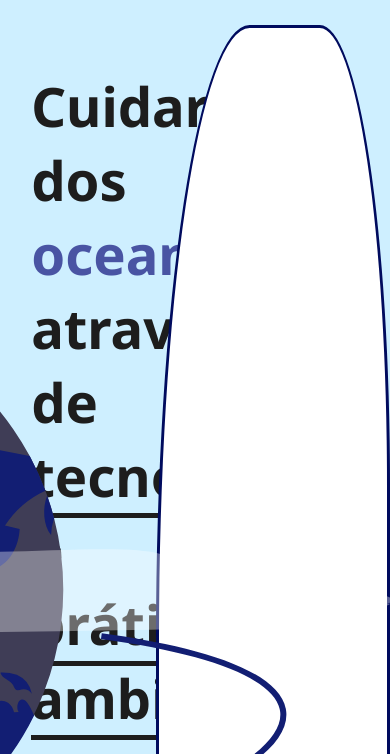
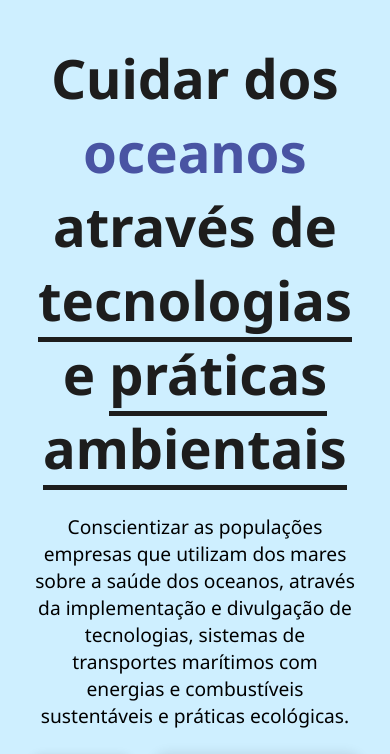
Before and after one commit to yRaffa/GS-2024_FrontEnd-e-WebDevelopment, a plain HTML site: page index.html in a window 390 px wide. Shown: the part 55-809 px from the top of the page. Drawn offline with nearby package versions, Linux system fonts and the light colour scheme.

Commit message:
Update inicio.css

```diff
--- a/src/styles/inicio.css
+++ b/src/styles/inicio.css
@@ -64,7 +64,7 @@
 #banner {
     display: flex;
     align-items: center;
-    justify-content: end;
+    justify-content: right;
     width: 70%;
     z-index: 2;
 }
@@ -85,3 +85,22 @@
     right: 0;
     z-index: 1;
 }
+
+@media screen and (max-width: 1100px) {
+    #inicio {
+        height: 100%;
+        padding-top: 0px;
+    }
+
+    #banner,
+    #banner img,
+    #inicio .shape {
+        display: none;
+    }
+
+    #problema {
+        width: 100%;
+        align-items: center;
+        text-align: center;
+    }
+}
```
